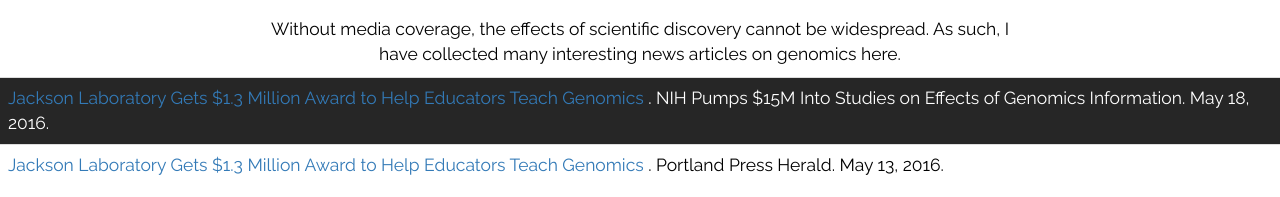
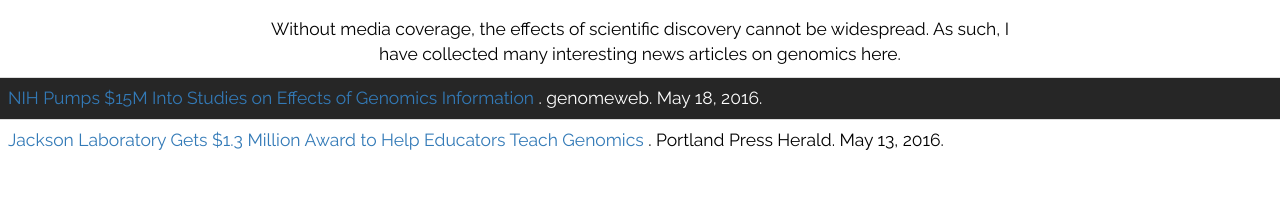
Before and after one commit to evancofer/evancofer.github.io, a plain HTML site: page poppress.html in a window 1280 px wide. Shown: the part 153-350 px from the top of the page. Drawn offline with nearby package versions, Linux system fonts and the light colour scheme.

Commit message:
Fixed name of an article.

```diff
--- a/poppress.html
+++ b/poppress.html
@@ -77,8 +77,8 @@
 			<tr>
 				<td>
 					<a href="https://www.genomeweb.com/research-funding/nih-pumps-15m-studies-effects-genomics-information">
-					Jackson Laboratory Gets $1.3 Million Award to Help Educators Teach Genomics
-					</a>. NIH Pumps $15M Into Studies on Effects of Genomics Information. May 18, 2016.
+					NIH Pumps $15M Into Studies on Effects of Genomics Information
+					</a>. genomeweb. May 18, 2016.
 
 				</td>
 			</tr>
```
